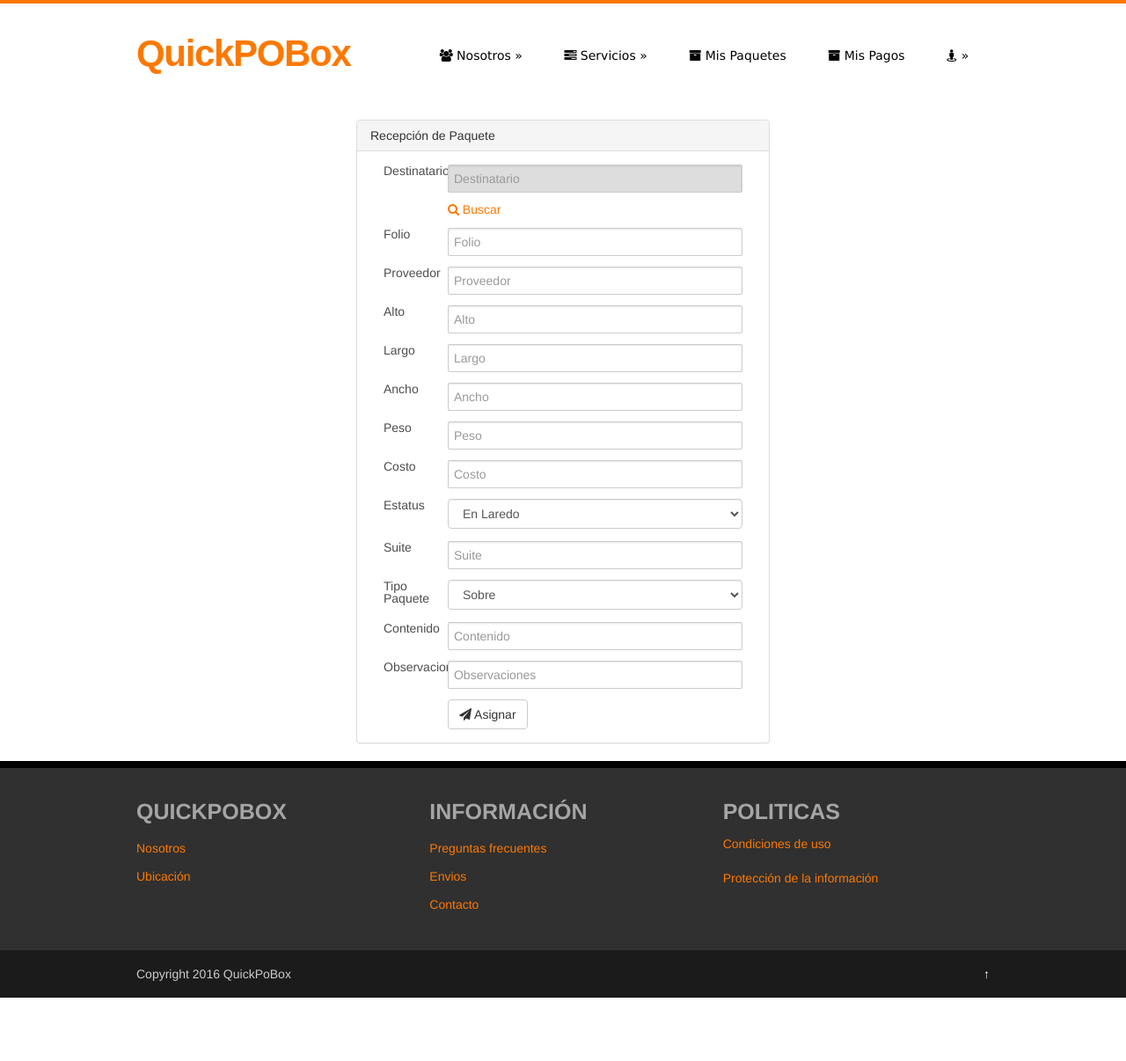
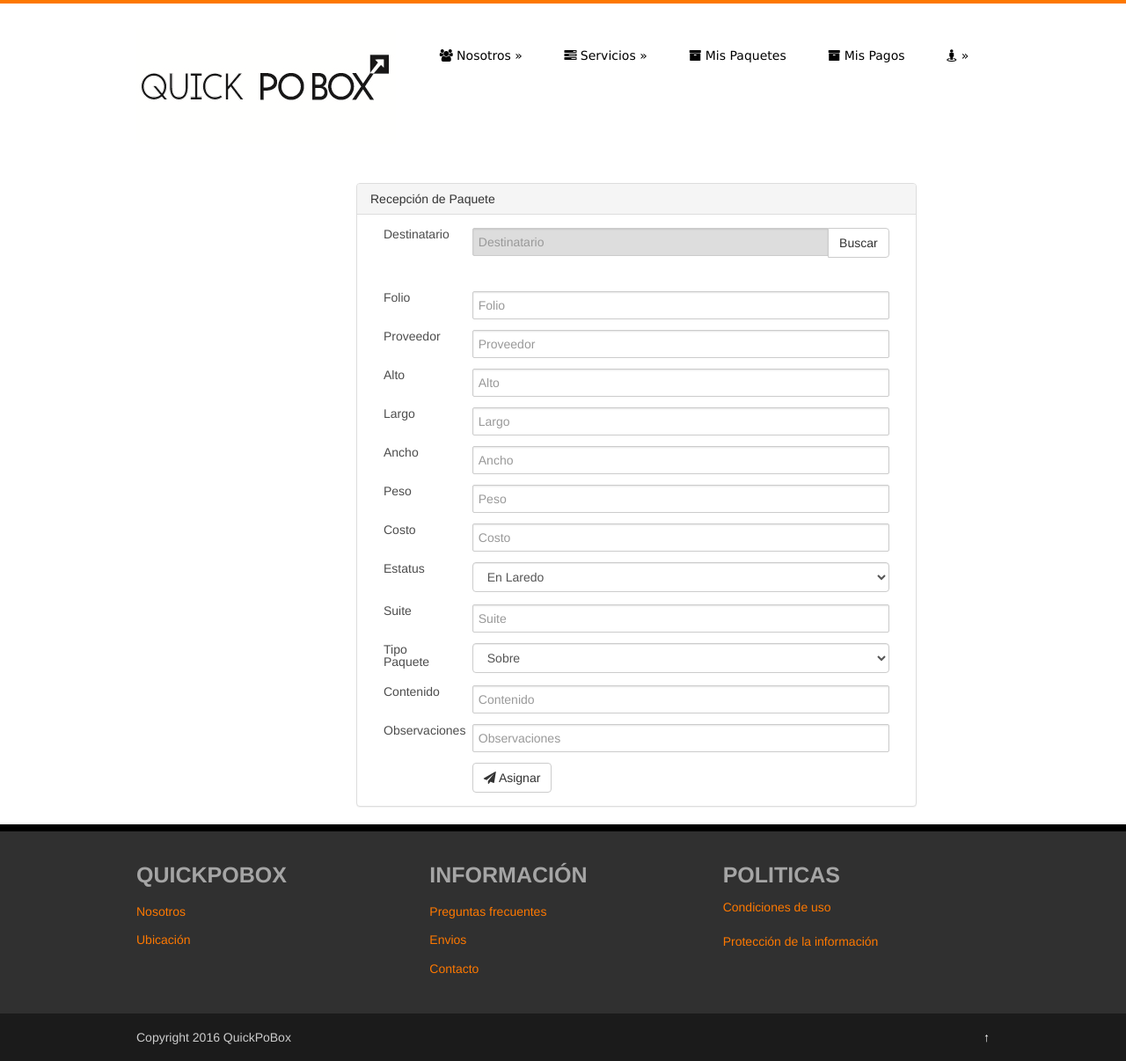
Before and after one commit to DamianMarco/QuickPB, a Laravel app: page /packages/create in a window 1280 px wide. Shown: the whole page at 88% size. Before the commit the page ends 1134 px from the top, so only its background shows below. Run offline with Laravel 8, Linux system fonts and the light colour scheme; the visitor is signed in with stand-in values (Sample User, id 1); settings files or empty folders that the repository lacks are supplied; some libraries are stand-ins or nearby versions.

```diff
--- a/resources/views/admin/packages/create.blade.php
+++ b/resources/views/admin/packages/create.blade.php
@@ -15,7 +15,7 @@
 		</div>
 	</div>
 	@endif
-	<div class="col-md-6 col-md-offset-3">
+	<div class="col-md-8 col-md-offset-3">
 
 		<!-- panel facturacion -->
 		<div class="panel panel-default">
@@ -32,17 +32,28 @@
 			    	<label for="nombreUsuario" class="col-sm-2 control-label">Destinatario</label>
 			    	<div class="col-sm-10">
 			    	@if(isset($nombreUsuario))
-						<input type="text" disabled class="form-control" id="nombreUsuario" name="nombreUsuario" placeholder="Destinatario" value="{{ $nombreUsuario }}">
+			    		<!--div class="search form-group">
+							<div class="input-group">
+								 <a class="btn btn-default" href="{{ route('users.view') }}"><span class="icon glyphicon input-group-addon glyphicon-search"></span></a>
+								 <input type="text" disabled class="search-field form-control" id="nombreUsuario" name="nombreUsuario" placeholder="Destinatario" value="{{ $nombreUsuario }}">
+							</div>
+						</div-->
+			    		<div class="input-group">
+					      <input type="text" disabled class="form-control" id="nombreUsuario" name="nombreUsuario" placeholder="Destinatario" value="{{ $nombreUsuario }}">
+					      <span class="input-group-btn">
+					        <a class="btn btn-default" href="{{ route('users.view') }}" type="button">Buscar</a>
+					      </span>
+					    </div>
 					@else
-						<input type="text" disabled class="form-control" id="nombreUsuario" name="nombreUsuario" placeholder="Destinatario" value="">
+						<div class="input-group">
+					      <input type="text" disabled class="form-control" id="nombreUsuario" name="nombreUsuario" placeholder="Destinatario" value="">
+					      <span class="input-group-btn">
+					        <a class="btn btn-default" href="{{ route('users.view') }}">Buscar</a>
+					      </span>
+					    </div>
 					@endif
 					</div>
 				</div>
-				<div class="form-group">
-				    <div class="col-sm-offset-2 col-sm-10">
-				      <a href="{{ route('users.view') }}"><i class="fa fa-search" aria-hidden="true"></i> Buscar</a>
-				    </div>
-				  </div>
 				 <br/>
 				 <br/>
 				 <br/>
--- a/resources/views/admin/templates/partials/headerMenu.blade.php
+++ b/resources/views/admin/templates/partials/headerMenu.blade.php
@@ -4,8 +4,8 @@
 	<div class="row">
 		<div class="twelve columns">
 
-			<div id="logo2"><a href="{{URL::to('/')}}" title="QuickPOBox">QuickPOBox</a></div><!--logo end-->
-
+			<!--div id="logo2"><a href="{{URL::to('/')}}" title="QuickPOBox">QuickPOBox</a></div><!--logo end-->
+		<div id="logo2"><a href="{{URL::to('/')}}" class="image featured" title="QuickPOBox"><img src="{{URL::to('/images/logoQPOBox.png')}}" alt="" /></a></div>
 
 
 
@@ -37,6 +37,7 @@
 <ul class="sub-menu" style="display: none; visibility: hidden;">
 	<li id="menu-item-128" class="menu-item menu-item-type-post_type menu-item-object-page menu-item-128"><a href="{{ route('packages.create') }}"><i class="fa fa-get-pocket" aria-hidden="true"></i> Recibir paquete</a></li>
 	<li id="menu-item-128" class="menu-item menu-item-type-post_type menu-item-object-page menu-item-128"><a href="{{ route('packages.view') }}"><i class="fa fa-get-pocket" aria-hidden="true"></i> Ver paquetes</a></li>
+	<li><a href="{{ url('/logout') }}"><i class="fa fa-sign-out"></i> Cerrar sesión</a></li>
 </ul>
 </li>
 
--- a/resources/views/admin/users/view.blade.php
+++ b/resources/views/admin/users/view.blade.php
@@ -55,7 +55,7 @@ jQuery(document).ready(function(){
         formatters: {
             "commands": function(column, row)
             {
-                return "<button type=\"button\" class=\"btn btn-xs btn-default command-update\" data-row-id=\"" + row.id + "\" data-row-value=\"" + row.nombreUsuario + "\"><span class=\"fa fa-pencil\"></span> update</button>";
+                return "<button type=\"button\" class=\"btn btn-xs btn-default command-update\" data-row-id=\"" + row.id + "\" data-row-value=\"" + row.nombreUsuario + "\"><span class=\"fa fa-hand-pointer-o\"></span> Seleccionar</button>";
             }
         }
     }).on("loaded.rs.jquery.bootgrid", function()
```
Also changed, not shown: app/Http/Controllers/UsuarioController.php (+11 -14 lines), public/images/logoQPOBox.png (added).
